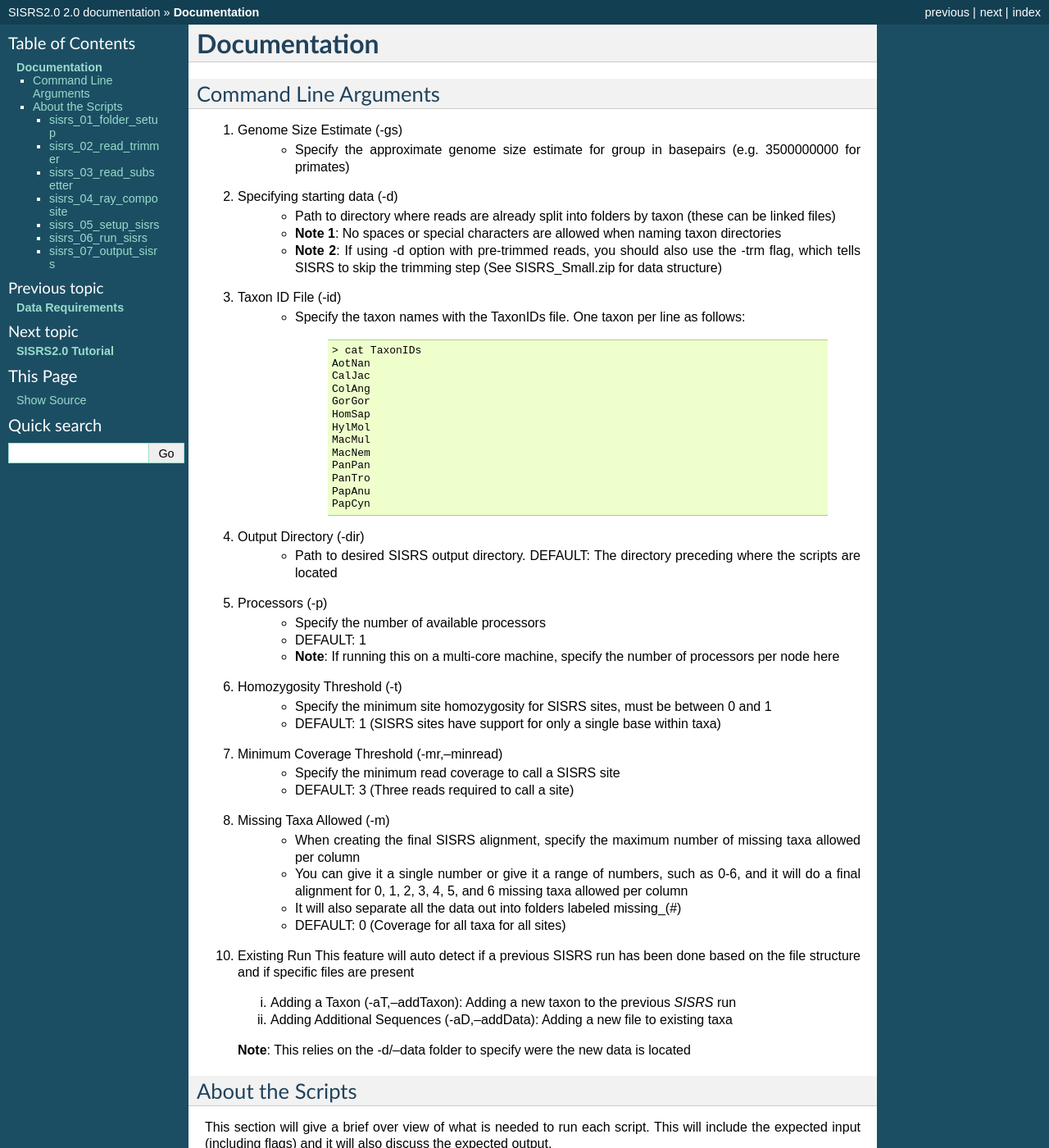
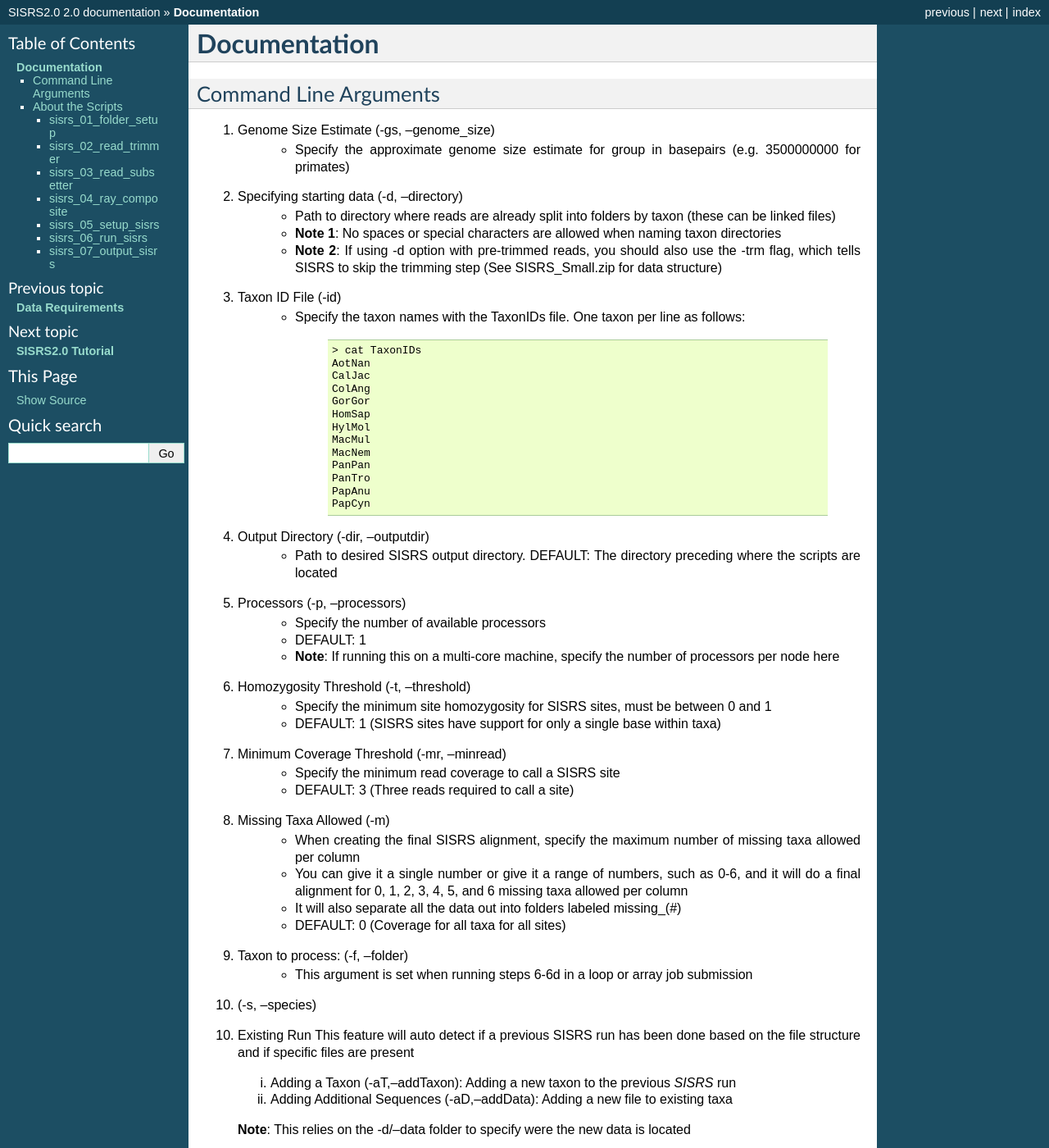
Before and after one commit to SchwartzLabURI/SISRS, a Sphinx documentation site: the page built from docs/documentation.rst, in a window 1280 px wide and 1400 px high. Shown: the whole window at 82% size. Built offline with Sphinx 7.4.7, drawn with Linux system fonts in a browser that asks for light colours.

Commit message:
edited cmd ln args

```diff
--- a/docs/documentation.rst
+++ b/docs/documentation.rst
@@ -5,10 +5,10 @@
 Command Line Arguments
 **********************
 
-1. Genome Size Estimate (-gs)
+1. Genome Size Estimate (-gs, --genome_size)
     * Specify the approximate genome size estimate for group in basepairs (e.g. 3500000000 for primates)
 
-2. Specifying starting data (-d)
+2. Specifying starting data (-d, --directory)
     * Path to directory where reads are already split into folders by taxon (these can be linked files)
     * **Note 1**: No spaces or special characters are allowed when naming taxon directories
     * **Note 2**: If using -d option with pre-trimmed reads, you should also use the -trm flag, which tells SISRS to skip the trimming step (See SISRS_Small.zip for data structure)
@@ -32,27 +32,32 @@ Command Line Arguments
            PapAnu
            PapCyn
 
-4. Output Directory (-dir)
+4. Output Directory (-dir, --outputdir)
     * Path to desired SISRS output directory. DEFAULT: The directory preceding where the scripts are located
 
-5. Processors (-p)
+5. Processors (-p, --processors)
     * Specify the number of available processors
     * DEFAULT: 1
     * **Note**: If running this on a multi-core machine, specify the number of processors per node here
 
-6. Homozygosity Threshold (-t)
+6. Homozygosity Threshold (-t, --threshold)
     * Specify the minimum site homozygosity for SISRS sites, must be between 0 and 1
     * DEFAULT: 1 (SISRS sites have support for only a single base within taxa)
 
-7. Minimum Coverage Threshold (-mr,--minread)
+7. Minimum Coverage Threshold (-mr, --minread)
     * Specify the minimum read coverage to call a SISRS site
     * DEFAULT: 3 (Three reads required to call a site)
 
 8. Missing Taxa Allowed (-m)
     * When creating the final SISRS alignment, specify the maximum number of missing taxa allowed per column
     * You can give it a single number or give it a range of numbers, such as 0-6, and it will do a final alignment for 0, 1, 2, 3, 4, 5, and 6 missing taxa allowed per column
-    *  It will also separate all the data out into folders labeled missing_(#)
+    * It will also separate all the data out into folders labeled missing_(#)
     * DEFAULT: 0 (Coverage for all taxa for all sites)
+
+9. Taxon to process: (-f, --folder)
+    * This argument is set when running steps 6-6d in a loop or array job submission
+
+10. (-s, --species)
 
 10. Existing Run This feature will auto detect if a previous SISRS run has been done based on the file structure and if specific files are present
 
```
